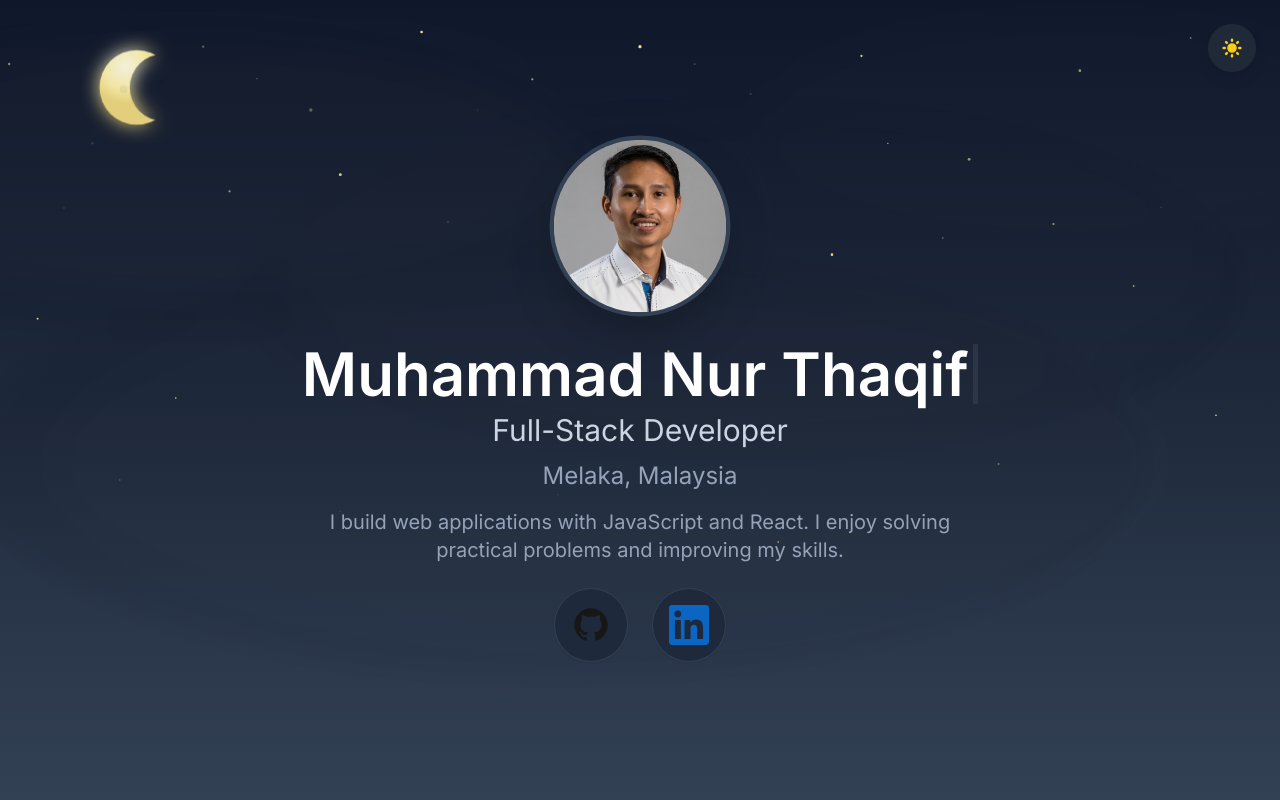
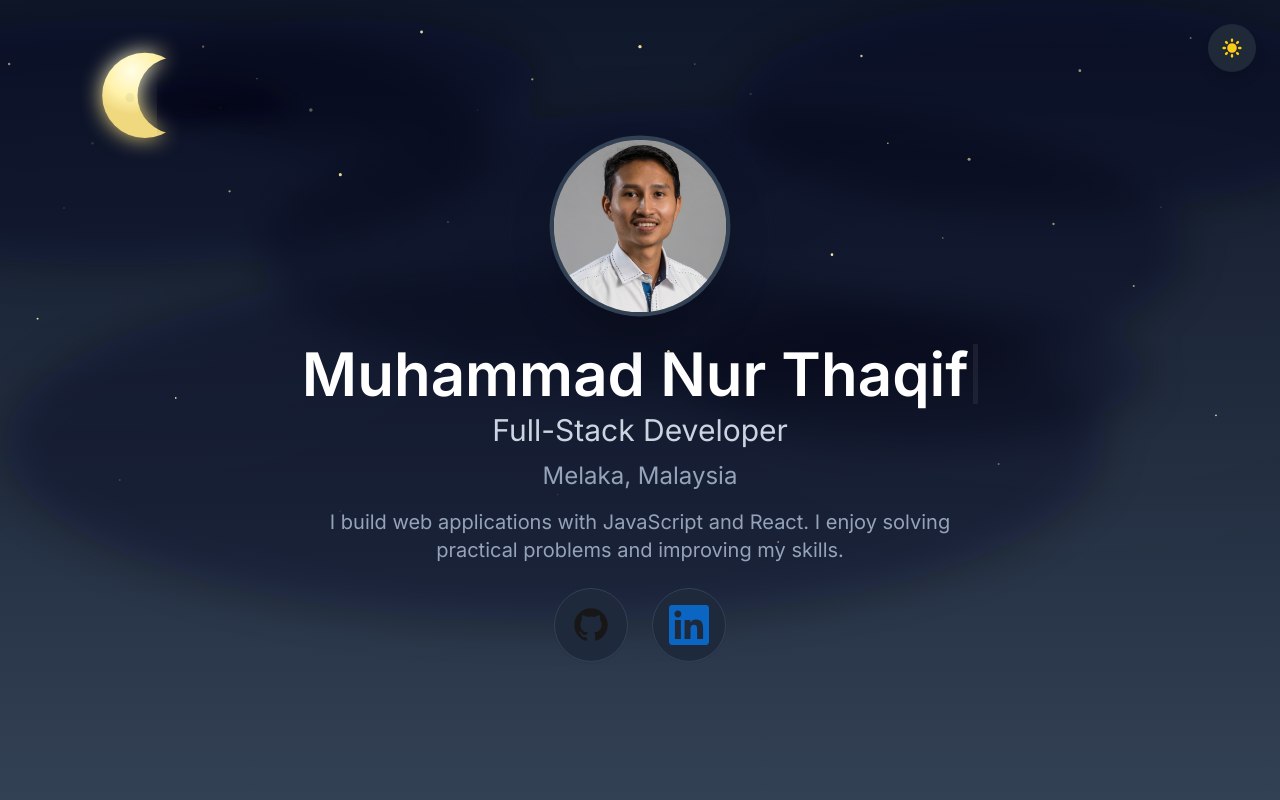
Before and after one commit to mnthaqif/mnthaqif.github.io, a React (Vite) app: page / in a window 1280 px wide. Both pictures are taken after a click on the button "Toggle dark mode". Shown: the top 800 px of the page. Built offline with nearby package versions, Linux system fonts and the light colour scheme.

Commit message:
Refactor comments and adjust styles in Hero component
Updated comments for clarity and consistency throughout the Hero component. Adjusted styles and attributes for better visual representation in light and dark modes.

```diff
--- a/src/components/sections/Hero.jsx
+++ b/src/components/sections/Hero.jsx
@@ -50,7 +50,7 @@ const itemVariant = {
 const Hero = () => {
   const { personal } = resumeData;
 
-  // balanced star distribution
+  // balanced star distribution (expanded)
   const stars = [
     { x: 4, y: 8, r: 1.1, d: 0.1 },
     { x: 10, y: 18, r: 1.3, d: 0.4 },
@@ -76,7 +76,7 @@ const Hero = () => {
     { x: 80, y: 28, r: 1.0, d: 0.9 },
     { x: 88, y: 26, r: 0.9, d: 0.4 },
 
-    // more scattered stars across whole page (not too dense)
+    // more scattered stars across whole page, but not too dense
     { x: 6, y: 40, r: 0.8, d: 1.0 },
     { x: 16, y: 50, r: 0.7, d: 0.6 },
     { x: 34, y: 48, r: 0.9, d: 0.9 },
@@ -103,23 +103,23 @@ const Hero = () => {
       className="min-h-screen flex items-center justify-center relative transition-colors duration-300 overflow-visible"
       style={{ height: '100vh' }}
     >
-      {/* Background gradient */}
+      {/* Background gradient (light / dark) */}
       <div
+        style={{ zIndex: -50 }}
         className={
-          'absolute inset-0 -z-30 transition-colors duration-300 ' +
+          'absolute inset-0 transition-colors duration-300 ' +
           'bg-gradient-to-b from-sky-300 via-sky-150 to-white ' +
           'dark:from-slate-900 dark:via-slate-800 dark:to-slate-700'
         }
       />
 
-      {/* subtle blurred background blobs */}
+      {/* subtle decorative blobs (behind clouds) */}
       <svg
         className="absolute inset-0 w-full h-full pointer-events-none"
-        style={{ zIndex: -40 }}
         viewBox="0 0 1200 700"
         preserveAspectRatio="xMidYMid slice"
-        xmlns="http://www.w3.org/2000/svg"
         aria-hidden="true"
+        style={{ zIndex: -45 }}
       >
         <defs>
           <filter id="blurSoft" x="-40%" y="-40%" width="180%" height="180%">
@@ -144,155 +144,118 @@ const Hero = () => {
         </motion.g>
       </svg>
 
-      {/* Soft, page-wide cloud overlay visible in both light and dark modes (not dense) */}
-      <div
-        aria-hidden="true"
-        className="absolute inset-0 -z-25 pointer-events-none"
-        style={{ mixBlendMode: 'screen' }}
-      >
+      {/* Shared page-wide clouds: visible in both light and dark but with different tints.
+          These are larger, clearly visible, but sparse so they don't overwhelm. */}
+      <div aria-hidden="true" style={{ zIndex: -40 }} className="absolute inset-0 pointer-events-none">
         <svg className="w-full h-full" viewBox="0 0 1600 900" preserveAspectRatio="xMidYMid slice">
           <defs>
             <filter id="cloudBlurShared" x="-60%" y="-60%" width="260%" height="260%">
-              <feGaussianBlur stdDeviation="26" />
+              <feGaussianBlur stdDeviation="22" />
             </filter>
           </defs>
 
-          {/* A few large, soft cloud shapes across the whole page.
-              Opacity uses Tailwind-style comments but set inline so both light/dark show.
-              Not dense: 4 large shapes + a few small wisps. */}
-          <g filter="url(#cloudBlurShared)" fill="rgba(255,255,255,0.10)">
-            <motion.ellipse
-              cx="320"
-              cy="180"
-              rx="420"
-              ry="140"
-              animate={{ x: [0, -30, 0], opacity: [0.12, 0.2, 0.12] }}
-              transition={{ duration: 36, repeat: Infinity, ease: 'easeInOut' }}
-            />
-            <motion.ellipse
-              cx="920"
-              cy="300"
-              rx="520"
-              ry="160"
-              animate={{ x: [0, 30, 0], opacity: [0.08, 0.16, 0.08] }}
-              transition={{ duration: 44, repeat: Infinity, ease: 'easeInOut', delay: 4 }}
-            />
-            <motion.ellipse
-              cx="1300"
-              cy="140"
-              rx="360"
-              ry="120"
-              animate={{ x: [0, -22, 0], opacity: [0.06, 0.12, 0.06] }}
-              transition={{ duration: 40, repeat: Infinity, ease: 'easeInOut', delay: 2 }}
-            />
-            <motion.ellipse
-              cx="760"
-              cy="520"
-              rx="620"
-              ry="200"
-              animate={{ x: [0, 20, 0], opacity: [0.06, 0.12, 0.06] }}
-              transition={{ duration: 56, repeat: Infinity, ease: 'easeInOut', delay: 6 }}
-            />
+          {/* light-mode clouds (white, subtle) */}
+          <g filter="url(#cloudBlurShared)" className="block dark:hidden" fill="rgba(255,255,255,0.14)">
+            <motion.ellipse cx="320" cy="180" rx="420" ry="140" animate={{ x: [0, -30, 0] }} transition={{ duration: 36, repeat: Infinity }} />
+            <motion.ellipse cx="920" cy="300" rx="520" ry="160" animate={{ x: [0, 30, 0] }} transition={{ duration: 44, repeat: Infinity, delay: 4 }} />
+            <motion.ellipse cx="1300" cy="140" rx="360" ry="120" animate={{ x: [0, -22, 0] }} transition={{ duration: 40, repeat: Infinity, delay: 2 }} />
+            <motion.ellipse cx="760" cy="520" rx="620" ry="200" animate={{ x: [0, 20, 0] }} transition={{ duration: 56, repeat: Infinity, delay: 6 }} />
+            <motion.ellipse cx="480" cy="90" rx="220" ry="70" animate={{ x: [0, -18, 0] }} transition={{ duration: 30, repeat: Infinity }} />
+            <motion.ellipse cx="1100" cy="420" rx="260" ry="80" animate={{ x: [0, 18, 0] }} transition={{ duration: 34, repeat: Infinity, delay: 3 }} />
           </g>
 
-          {/* small wisps for texture */}
-          <g filter="url(#cloudBlurShared)" fill="rgba(255,255,255,0.06)">
-            <motion.ellipse
-              cx="480"
-              cy="90"
-              rx="220"
-              ry="70"
-              animate={{ x: [0, -18, 0], opacity: [0.04, 0.08, 0.04] }}
-              transition={{ duration: 30, repeat: Infinity, ease: 'easeInOut' }}
-            />
-            <motion.ellipse
-              cx="1100"
-              cy="420"
-              rx="260"
-              ry="80"
-              animate={{ x: [0, 18, 0], opacity: [0.04, 0.08, 0.04] }}
-              transition={{ duration: 34, repeat: Infinity, ease: 'easeInOut', delay: 3 }}
-            />
+          {/* dark-mode clouds (darker tint, more visible at night) */}
+          <g filter="url(#cloudBlurShared)" className="hidden dark:block" fill="rgba(8,12,20,0.32)">
+            <motion.ellipse cx="240" cy="160" rx="420" ry="140" animate={{ x: [0, -36, 0] }} transition={{ duration: 36, repeat: Infinity }} />
+            <motion.ellipse cx="880" cy="280" rx="520" ry="160" animate={{ x: [0, 36, 0] }} transition={{ duration: 44, repeat: Infinity, delay: 4 }} />
+            <motion.ellipse cx="1280" cy="120" rx="360" ry="120" animate={{ x: [0, -28, 0] }} transition={{ duration: 40, repeat: Infinity, delay: 2 }} />
+            <motion.ellipse cx="700" cy="500" rx="620" ry="200" animate={{ x: [0, 24, 0] }} transition={{ duration: 56, repeat: Infinity, delay: 6 }} />
+            <motion.ellipse cx="480" cy="90" rx="220" ry="70" animate={{ x: [0, -18, 0] }} transition={{ duration: 30, repeat: Infinity }} />
+            <motion.ellipse cx="1100" cy="420" rx="260" ry="80" animate={{ x: [0, 18, 0] }} transition={{ duration: 34, repeat: Infinity, delay: 3 }} />
           </g>
         </svg>
       </div>
 
-      {/* Dark-sky (moon, denser but still subtle clouds + stars) - visible only in dark mode */}
-      <div className="absolute inset-0 pointer-events-none -z-20">
+      {/* Dark-sky: moon + local clouds next to moon + stars (dark-mode only). */}
+      <div className="absolute inset-0 pointer-events-none" style={{ zIndex: -30 }}>
         <div className="hidden dark:block w-full h-full">
-          {/* moon (SVG) */}
+          {/* Moon (SVG) with crescent-phase animation only (no rotate) */}
           <motion.svg
             aria-hidden="true"
             viewBox="0 0 120 120"
-            className="absolute left-3 top-3 md:left-20 md:top-8 w-16 h-16 md:w-28 md:h-28"
+            className="absolute left-3 top-3 md:left-20 md:top-8 w-18 h-18 md:w-32 md:h-32"
             initial={{ x: -2 }}
-            animate={{ x: [0, 3, 0], y: [0, -2, 0], rotate: [0, 0.6, 0] }}
+            animate={{ x: [0, 3, 0], y: [0, -2, 0] }}
             transition={{ duration: 8, repeat: Infinity, ease: 'easeInOut' }}
-            style={{ zIndex: -18 }}
+            style={{ zIndex: -29 }}
           >
             <defs>
-              <radialGradient id="moonG2" cx="35%" cy="22%">
+              <radialGradient id="moonG" cx="35%" cy="22%">
                 <stop offset="0%" stopColor="#fffde6" stopOpacity="1" />
                 <stop offset="60%" stopColor="#fff2ab" stopOpacity="1" />
                 <stop offset="100%" stopColor="#f0d87f" stopOpacity="1" />
               </radialGradient>
 
-              <mask id="phaseMask">
+              {/* mask for crescent phase: black circle cuts the moon. animated cx only. */}
+              <mask id="phaseMask2">
                 <rect x="0" y="0" width="120" height="120" fill="white" />
                 <motion.circle
                   cx="72"
                   cy="60"
                   r="36"
                   fill="black"
-                  animate={{ cx: [90, 72, 48, 72, 90] }}
+                  animate={{ cx: [90, 72, 48, 72] }}
                   transition={{ duration: 9, repeat: Infinity, ease: 'easeInOut' }}
                 />
               </mask>
 
-              <filter id="moonGlow2" x="-80%" y="-80%" width="260%" height="260%">
+              <filter id="moonGlow" x="-80%" y="-80%" width="260%" height="260%">
                 <feGaussianBlur stdDeviation="10" result="b" />
                 <feMerge>
                   <feMergeNode in="b" />
                   <feMergeNode in="SourceGraphic" />
                 </feMerge>
               </filter>
-
-              <filter id="cloudBlur2" x="-60%" y="-60%" width="260%" height="260%">
-                <feGaussianBlur stdDeviation="10" />
-              </filter>
             </defs>
 
-            <g style={{ filter: 'url(#moonGlow2)' }}>
-              <circle cx="60" cy="60" r="40" fill="url(#moonG2)" mask="url(#phaseMask)" />
+            {/* moon body (uses mask to create crescent) */}
+            <g style={{ filter: 'url(#moonGlow)' }}>
+              <circle cx="60" cy="60" r="40" fill="url(#moonG)" mask="url(#phaseMask2)" />
             </g>
 
+            {/* small craters for texture */}
             <circle cx="46" cy="62" r="4.2" fill="rgba(0,0,0,0.06)" opacity="0.95" />
             <circle cx="74" cy="78" r="3.2" fill="rgba(0,0,0,0.05)" opacity="0.95" />
             <circle cx="86" cy="54" r="2.8" fill="rgba(0,0,0,0.04)" opacity="0.95" />
           </motion.svg>
 
-          {/* large dark-mode cloud overlay (subtle, layered) */}
-          <motion.div
+          {/* small cloud cluster beside moon so it visually sits near moon */}
+          <motion.svg
             aria-hidden="true"
-            initial={{ opacity: 0 }}
-            animate={{ opacity: [0, 0.18, 0.08, 0] }}
-            transition={{ duration: 22, repeat: Infinity, ease: 'easeInOut' }}
-            className="absolute inset-0 -z-19"
-            style={{ pointerEvents: 'none' }}
+            viewBox="0 0 220 120"
+            className="absolute left-20 top-8 md:left-40 md:top-14 w-36 h-20 md:w-64 md:h-32"
+            initial={{ opacity: 0.6 }}
+            animate={{ x: [0, -8, 0], opacity: [0.6, 0.95, 0.6] }}
+            transition={{ duration: 12, repeat: Infinity, ease: 'easeInOut' }}
+            style={{ zIndex: -28 }}
           >
-            <svg viewBox="0 0 1600 900" className="w-full h-full" preserveAspectRatio="xMidYMid slice">
-              <g filter="url(#cloudBlur2)" fill="rgba(6,10,20,0.32)">
-                <motion.ellipse cx="300" cy="200" rx="480" ry="170" animate={{ x: [0, -40, 0] }} transition={{ duration: 36, repeat: Infinity }} />
-                <motion.ellipse cx="900" cy="320" rx="560" ry="200" animate={{ x: [0, 40, 0] }} transition={{ duration: 48, repeat: Infinity, delay: 4 }} />
-                <motion.ellipse cx="700" cy="520" rx="660" ry="240" animate={{ x: [0, 30, 0] }} transition={{ duration: 56, repeat: Infinity, delay: 6 }} />
-              </g>
-            </svg>
-          </motion.div>
+            <defs>
+              <filter id="moonLocalCloudBlur" x="-50%" y="-50%" width="200%" height="200%">
+                <feGaussianBlur stdDeviation="6" />
+              </filter>
+            </defs>
 
-          {/* stars layer */}
-          <svg className="w-full h-full" viewBox="0 0 1200 700" preserveAspectRatio="xMidYMid slice" xmlns="http://www.w3.org/2000/svg" aria-hidden="true" style={{ zIndex: -20 }}>
+            <g filter="url(#moonLocalCloudBlur)" fill="rgba(6,10,20,0.44)">
+              <ellipse cx="40" cy="40" rx="60" ry="20" />
+              <ellipse cx="12" cy="50" rx="44" ry="16" />
+              <ellipse cx="80" cy="48" rx="36" ry="14" />
+            </g>
+          </motion.svg>
+
+          {/* Stars layer (dark-mode) - spread across page with twinkle */}
+          <svg className="w-full h-full" viewBox="0 0 1200 700" preserveAspectRatio="xMidYMid slice" xmlns="http://www.w3.org/2000/svg" aria-hidden="true" style={{ zIndex: -30 }}>
             <defs>
-              <linearGradient id="starGrad2" x1="0" x2="1">
+              <linearGradient id="starGrad" x1="0" x2="1">
                 <stop offset="0%" stopColor="#fff9d9" />
                 <stop offset="100%" stopColor="#ffe77a" />
               </linearGradient>
@@ -310,7 +273,7 @@ const Hero = () => {
                   animate={{ opacity: [0.12, 1, 0.12], scale: [1, 1.12, 1] }}
                   transition={{ duration: 1.4 + (s.d || 0.2), repeat: Infinity, delay: s.d, ease: 'easeInOut' }}
                 >
-                  <circle cx={cx + jitterX} cy={cy + jitterY} r={s.r * 0.9} fill="url(#starGrad2)" opacity={0.95} />
+                  <circle cx={cx + jitterX} cy={cy + jitterY} r={s.r * 0.95} fill="url(#starGrad)" opacity={0.95} />
                 </motion.g>
               );
             })}
@@ -318,7 +281,8 @@ const Hero = () => {
         </div>
       </div>
 
-      <div className="max-w-4xl mx-auto text-center w-full px-4 relative z-10">
+      {/* Content (above all decorative layers) */}
+      <div className="max-w-4xl mx-auto text-center w-full px-4" style={{ zIndex: 10 }}>
         <motion.div variants={containerVariants} initial="hidden" animate="visible" className="mx-auto">
           {/* Avatar with animated rings */}
           <div className="relative inline-block mx-auto mb-6">
```
